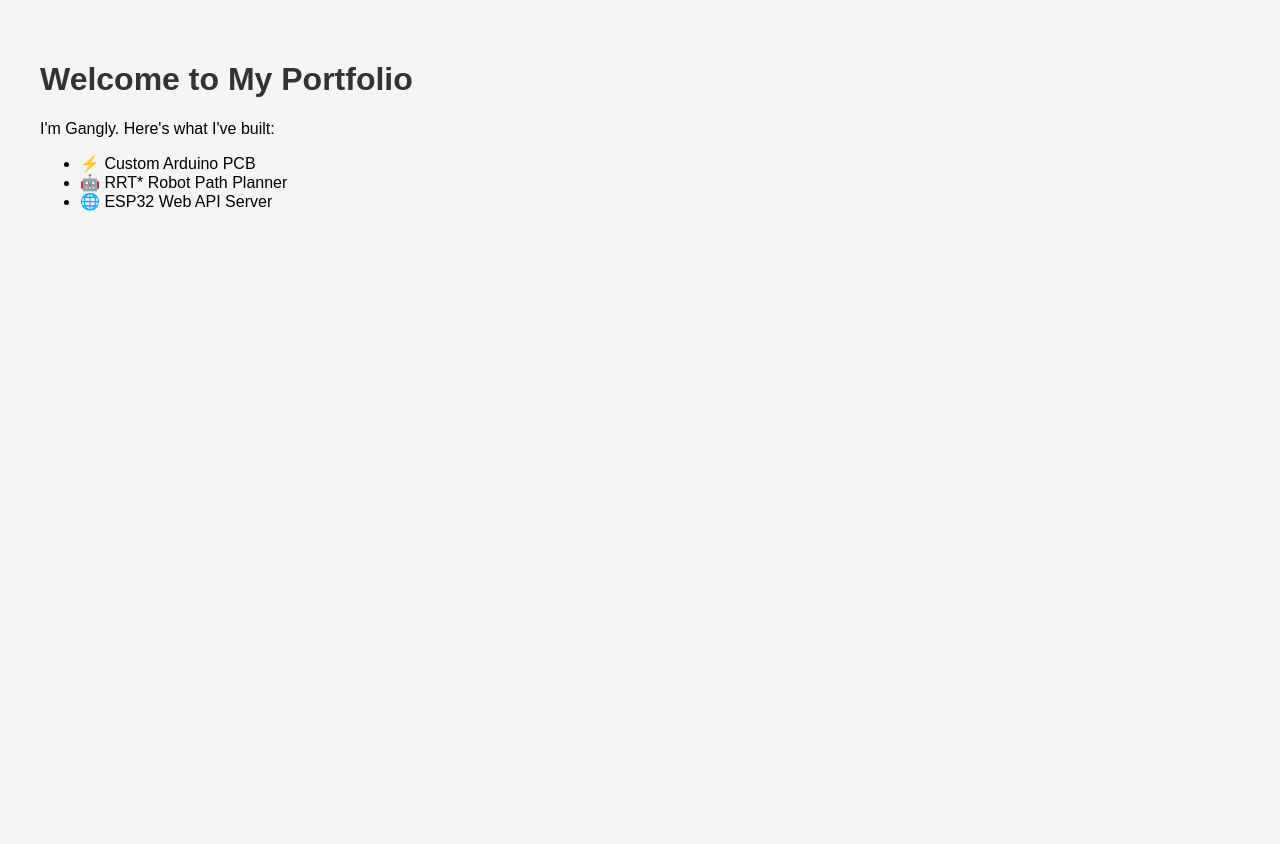
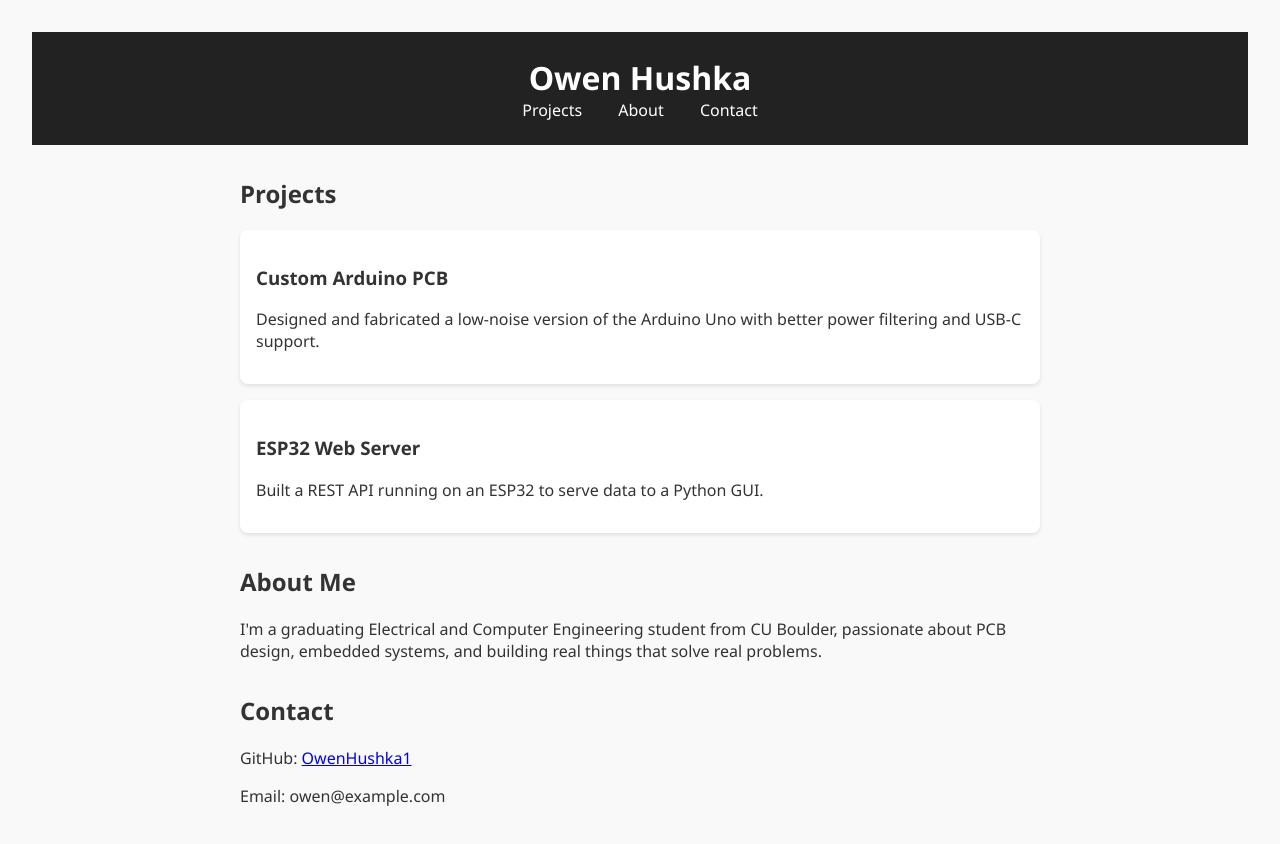
Before and after one commit to OwenHushka1/OwenHushka1.github.io, a plain HTML site: page index.html in a window 1280 px wide. Before the commit the page ends 800 px from the top, so only its background shows below. Drawn offline with Linux system fonts and the light colour scheme.

Commit message:
Add homepage and styles

```diff
--- a/index.html
+++ b/index.html
@@ -2,26 +2,40 @@
 <html lang="en">
 <head>
   <meta charset="UTF-8">
-  <title>Gangly's Portfolio</title>
-  <style>
-    body {
-      font-family: sans-serif;
-      padding: 2rem;
-      background: #f5f5f5;
-    }
-    h1 {
-      color: #333;
-    }
-  </style>
+  <title>Owen Hushka Portfolio</title>
+  <link rel="stylesheet" href="style.css">
 </head>
 <body>
-  <h1>Welcome to My Portfolio</h1>
-  <p>I'm Gangly. Here's what I've built:</p>
+  <header>
+    <h1>Owen Hushka</h1>
+    <nav>
+      <a href="#projects">Projects</a>
+      <a href="#about">About</a>
+      <a href="#contact">Contact</a>
+    </nav>
+  </header>
 
-  <ul>
-    <li>⚡ Custom Arduino PCB</li>
-    <li>🤖 RRT* Robot Path Planner</li>
-    <li>🌐 ESP32 Web API Server</li>
-  </ul>
+  <section id="projects">
+    <h2>Projects</h2>
+    <div class="project">
+      <h3>Custom Arduino PCB</h3>
+      <p>Designed and fabricated a low-noise version of the Arduino Uno with better power filtering and USB-C support.</p>
+    </div>
+    <div class="project">
+      <h3>ESP32 Web Server</h3>
+      <p>Built a REST API running on an ESP32 to serve data to a Python GUI.</p>
+    </div>
+  </section>
+
+  <section id="about">
+    <h2>About Me</h2>
+    <p>I'm a graduating Electrical and Computer Engineering student from CU Boulder, passionate about PCB design, embedded systems, and building real things that solve real problems.</p>
+  </section>
+
+  <section id="contact">
+    <h2>Contact</h2>
+    <p>GitHub: <a href="https://github.com/OwenHushka1">OwenHushka1</a></p>
+    <p>Email: owen@example.com</p>
+  </section>
 </body>
 </html>
--- /dev/null
+++ b/style.css
@@ -0,0 +1,38 @@
+body {
+    font-family: 'Segoe UI', sans-serif;
+    margin: 0;
+    padding: 2rem;
+    background: #f9f9f9;
+    color: #333;
+  }
+
+  header {
+    background: #222;
+    color: white;
+    padding: 1.5rem;
+    text-align: center;
+  }
+
+  h1 {
+    margin: 0;
+    font-size: 2rem;
+  }
+
+  nav a {
+    margin: 0 1rem;
+    color: white;
+    text-decoration: none;
+  }
+
+  section {
+    margin: 2rem auto;
+    max-width: 800px;
+  }
+
+  .project {
+    background: white;
+    padding: 1rem;
+    border-radius: 8px;
+    margin-bottom: 1rem;
+    box-shadow: 0 2px 4px rgba(0,0,0,0.1);
+  }
```
Also changed, not shown: 1 other file.
